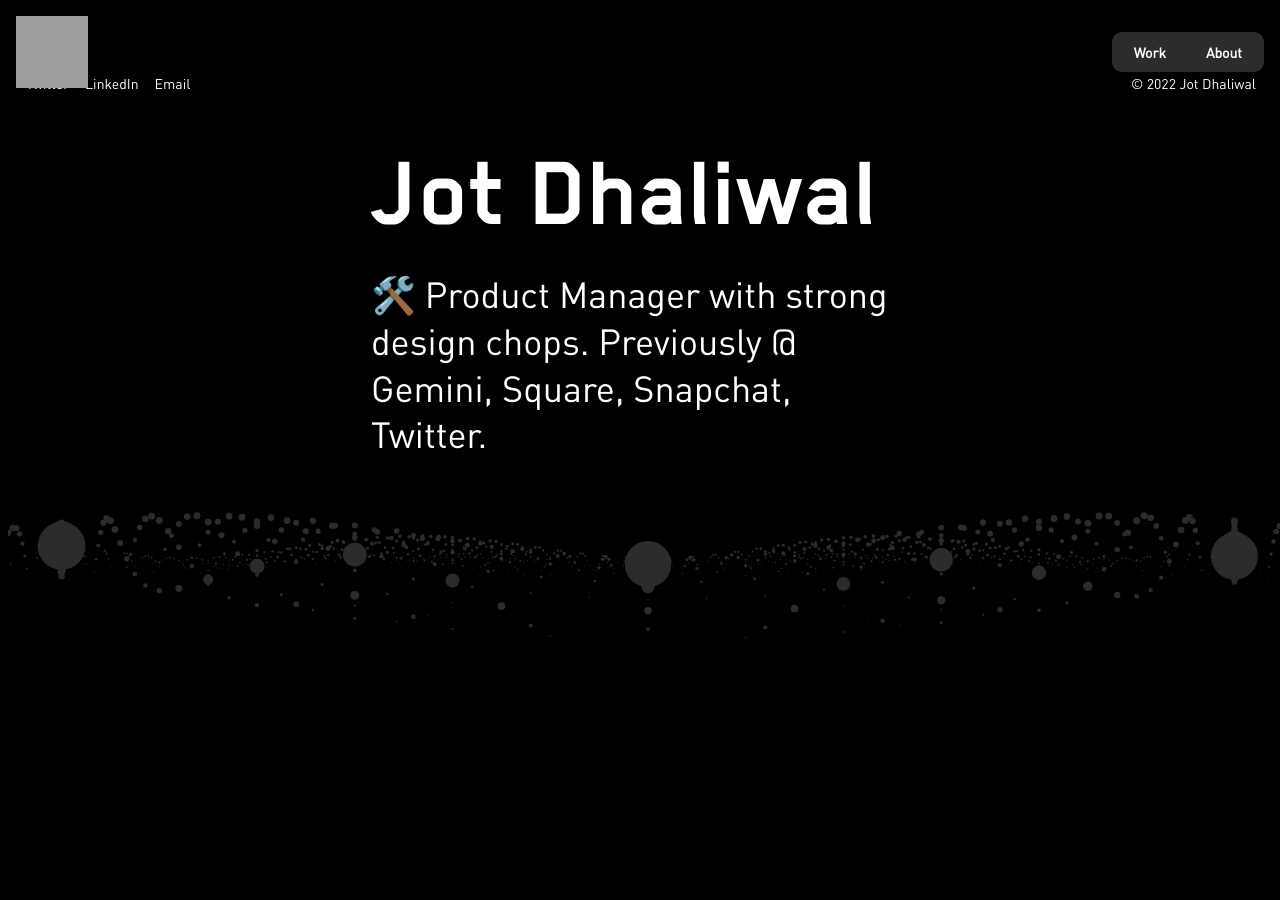
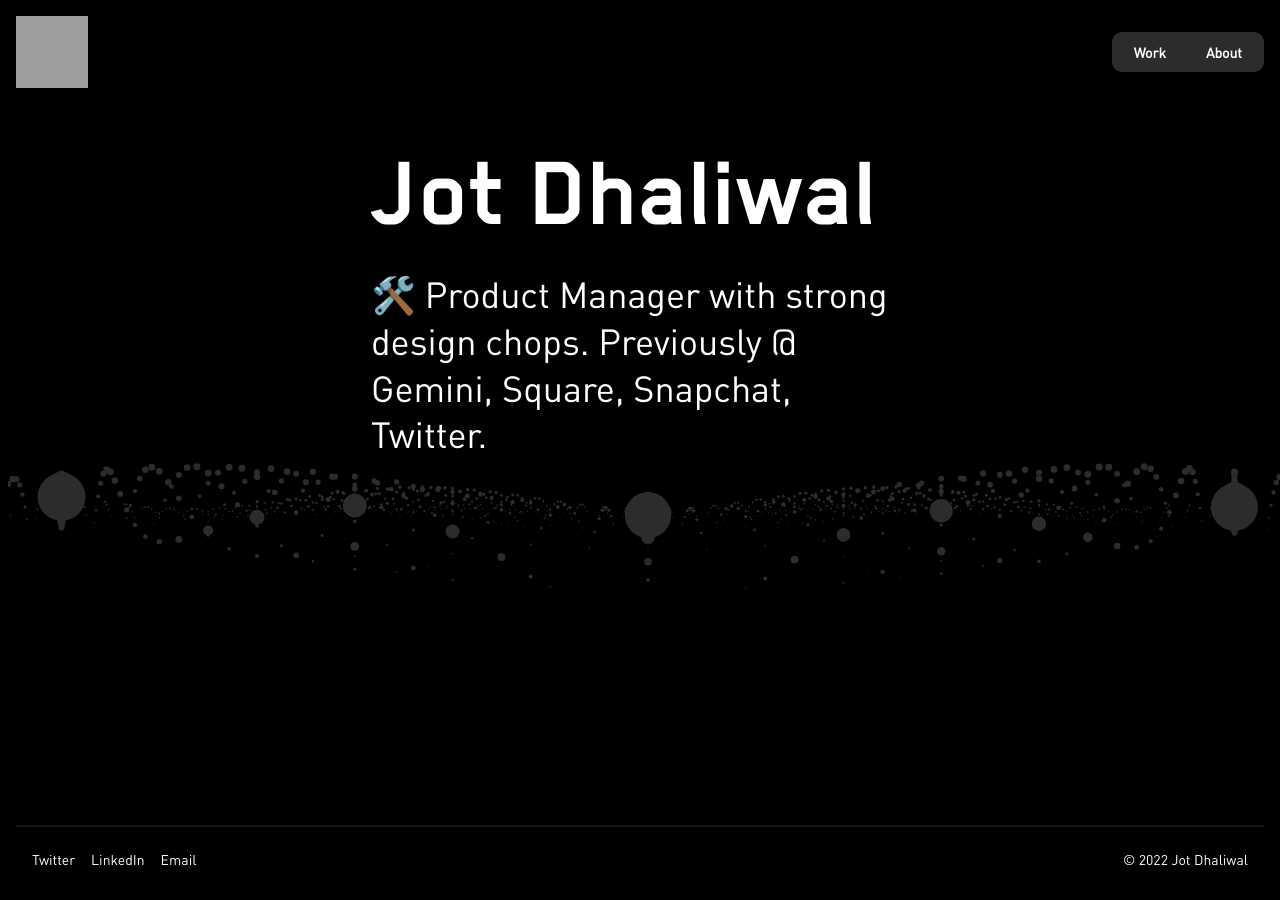
Before and after one commit to jotd/jotd-portfolio, a Jekyll site: the page index.html, which Jekyll copies as it is, in a window 1280 px wide and 900 px high. Built offline with Jekyll 4.4.1, drawn with Linux system fonts in a browser that asks for light colours; grey boxes are pictures that could not be loaded.

Commit message:
Update index.html

```diff
--- a/index.html
+++ b/index.html
@@ -201,7 +201,7 @@
       }
     </script>
 
-    <!-- <div class="footer-home">
+    <div class="footer-home">
      <hr class="solid">
       <div class="footer desktop">
         <div class="footer-links">
@@ -225,32 +225,11 @@
         </div>
         <div class="footer-block">© 2022 Jot Dhaliwal</div>
       </div>
-    </div> -->
+    </div>
 
 
-    <div class="footer desktop">
-      <hr class="solid">
-      <div class="footer-links">
-        <a
-          href="https://twitter.com/jotd?lang=en"
-          target="_blank"
-          class="footer-link"
-          >Twitter</a
-        >
-        <a
-          href="https://www.linkedin.com/in/jotdhaliwal/"
-          target="_blank"
-          class="footer-link"
-          >LinkedIn</a
-        >
-        <a
-          href="mailto:info@jotd.m?subject=Inquiry%20from%20website"
-          class="footer-link"
-          >Email</a
-        >
-      </div>
-      <div class="footer-block">© 2022 Jot Dhaliwal</div>
-    </div>
+
+
+
   </body>
-
 </html>
```
